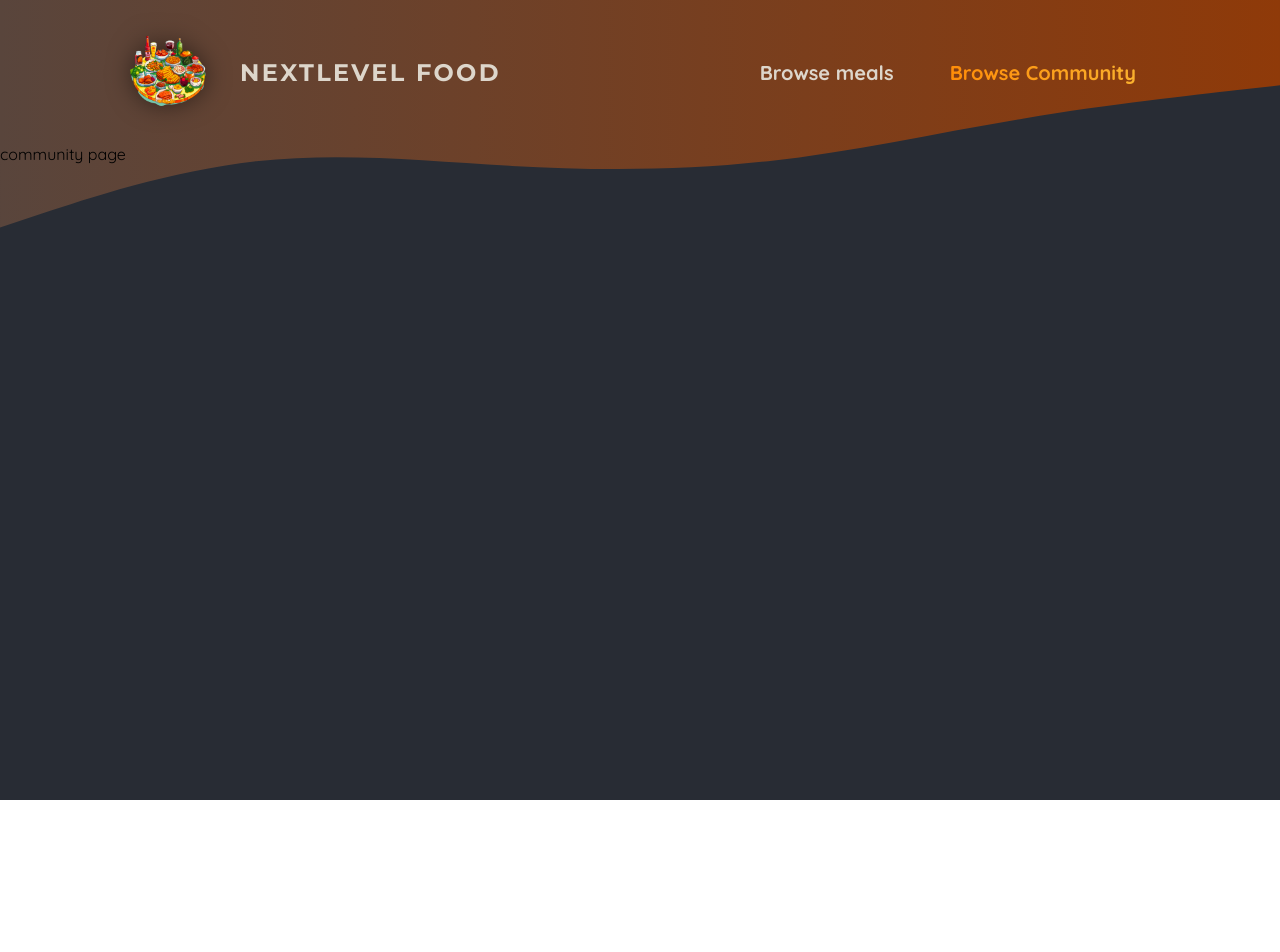
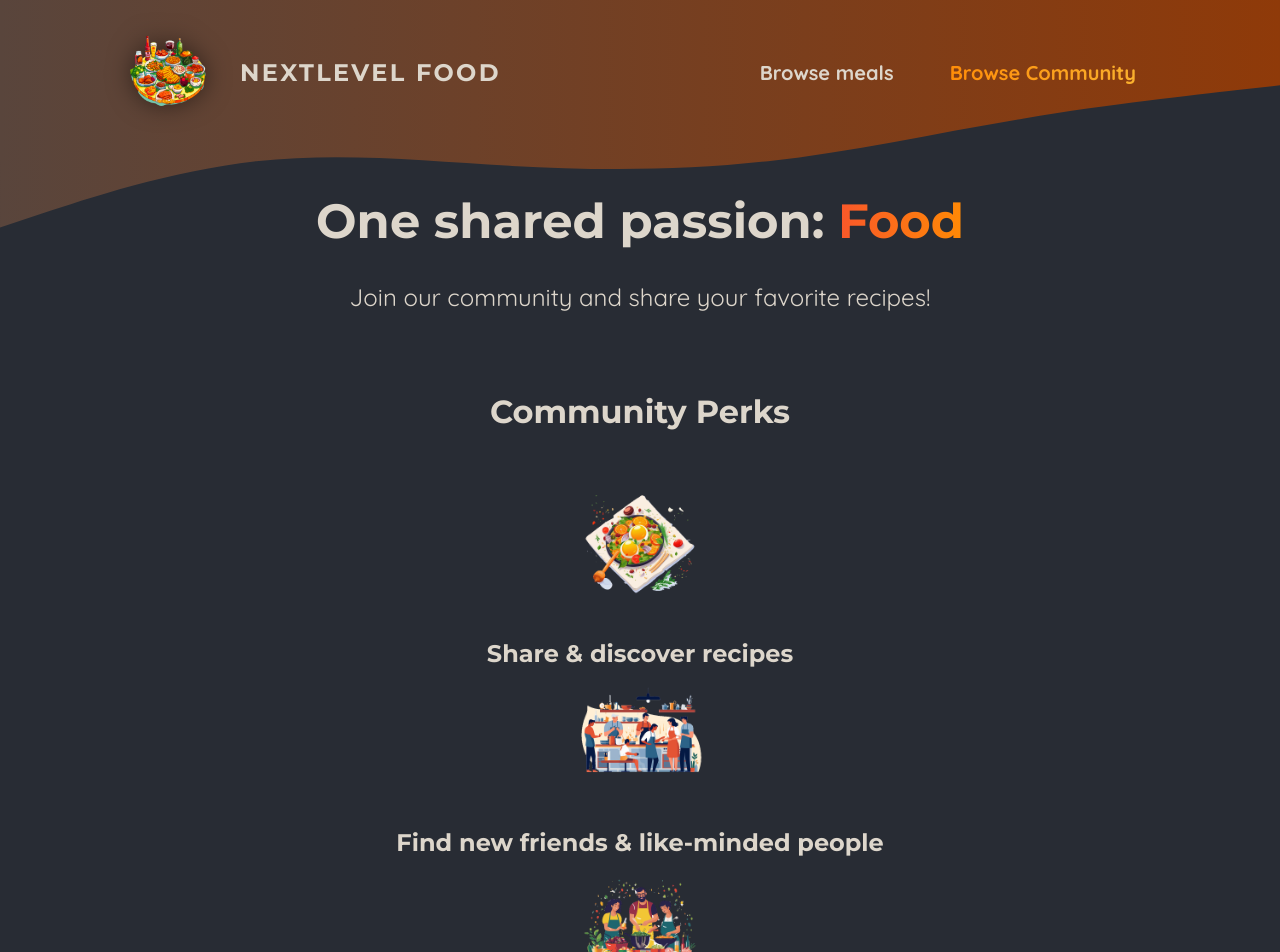
Before and after one commit to bornamashayekh/next_dummy, a Next.js app: page /community in a window 1280 px wide. Shown: the top 952 px of the page. Before the commit the page ends 800 px from the top, so only its background shows below. Built offline with nearby package versions, Linux system fonts and the light colour scheme.

Commit message:
adding community page

```diff
--- a/app/community/page.jsx
+++ b/app/community/page.jsx
@@ -1,7 +1,40 @@
+import Image from 'next/image';
+
+import mealIcon from '@/assets/icons/meal.png';
+import communityIcon from '@/assets/icons/community.png';
+import eventsIcon from '@/assets/icons/events.png';
+import classes from './page.module.css';
+
 export default function CommunityPage() {
-    return (
-        <div>
-            <h>community page</h>
-        </div>
-    );
+  return (
+    <>
+      <header className={classes.header}>
+        <h1>
+          One shared passion: <span className={classes.highlight}>Food</span>
+        </h1>
+        <p>Join our community and share your favorite recipes!</p>
+      </header>
+      <main className={classes.main}>
+        <h2>Community Perks</h2>
+
+        <ul className={classes.perks}>
+          <li>
+            <Image src={mealIcon} alt="A delicious meal" />
+            <p>Share & discover recipes</p>
+          </li>
+          <li>
+            <Image src={communityIcon} alt="A crowd of people, cooking" />
+            <p>Find new friends & like-minded people</p>
+          </li>
+          <li>
+            <Image
+              src={eventsIcon}
+              alt="A crowd of people at a cooking event"
+            />
+            <p>Participate in exclusive events</p>
+          </li>
+        </ul>
+      </main>
+    </>
+  );
 }
--- a/app/community/page.module.css
+++ b/app/community/page.module.css
@@ -0,0 +1,61 @@
+.header {
+    gap: 3rem;
+    margin: 3rem auto 5rem auto;
+    width: 90%;
+    max-width: 75rem;
+    color: #ddd6cb;
+    font-size: 1.5rem;
+    text-align: center;
+  }
+
+  .header h1 {
+    font-family: 'Montserrat', sans-serif;
+  }
+
+  .highlight {
+    background: linear-gradient(90deg, #f9572a, #ff8a05);
+    background-clip: text;
+    -webkit-background-clip: text;
+    -webkit-text-fill-color: transparent;
+  }
+
+  .main {
+    width: 90%;
+    max-width: 40rem;
+    margin: 0 auto;
+    text-align: center;
+  }
+
+  .main h2 {
+    font-family: 'Montserrat', sans-serif;
+    font-size: 2rem;
+    margin-bottom: 3rem;
+    color: #ddd6cb;
+  }
+
+  .perks {
+    list-style: none;
+    margin: 3rem 0;
+    padding: 0;
+  }
+
+  .perks li {
+    display: flex;
+    flex-direction: column;
+    align-items: center;
+    gap: 2rem;
+  }
+
+  .perks img {
+    width: 8rem;
+    height: 8rem;
+    object-fit: contain;
+  }
+
+  .perks p {
+    font-family: 'Montserrat', sans-serif;
+    font-size: 1.5rem;
+    font-weight: bold;
+    margin: 0;
+    color: #ddd6cb;
+  }
```
